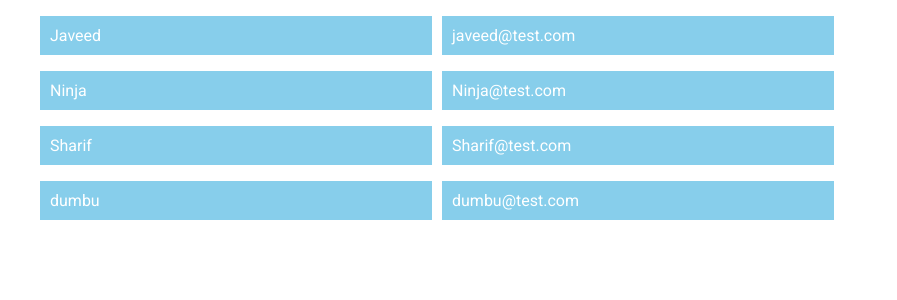
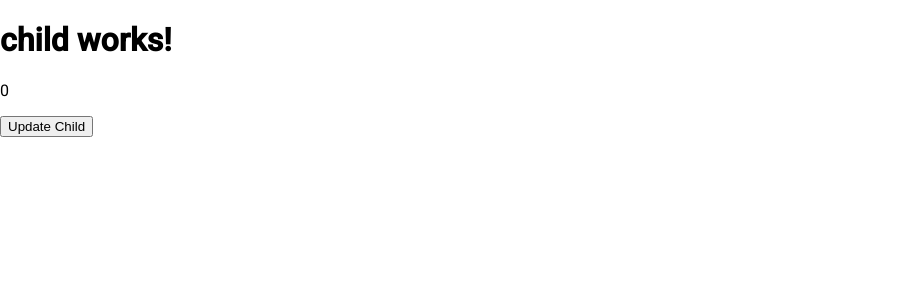
Before and after one commit to Javeed798/AngularPractice2, an Angular app: page / in a window 1280 px wide. Shown: the top 300 px of the page, without its empty margins (0-897 px from the left). Built offline with nearby package versions, Linux system fonts and the light colour scheme.

Commit message:
Revert "Reusable component"

```diff
--- a/src/app/app.component.html
+++ b/src/app/app.component.html
@@ -16,16 +16,10 @@
 
 </ul>
 
+-->
 
 <app-child [item]="data">
 
 </app-child>
 
 <button (click)="updateChild()">Update Child</button>
--->
-
-<ul *ngFor="let user of userDetails">
-    <app-user-details [item]="user">
-
-    </app-user-details>
-</ul>
--- a/src/app/app.component.ts
+++ b/src/app/app.component.ts
@@ -23,11 +23,4 @@ export class AppComponent {
   updateChild() {
     this.data = Math.floor(Math.random()*10);
   }
-
-  userDetails = [
-    {name:'Javeed', email:'javeed@test.com'},
-    {name:'Ninja', email:'Ninja@test.com'},
-    {name:'Sharif', email:'Sharif@test.com'},
-    {name:'dumbu', email:'dumbu@test.com'}
-  ]
 }
--- a/src/app/app.module.ts
+++ b/src/app/app.module.ts
@@ -4,13 +4,11 @@ import { BrowserModule } from '@angular/platform-browser';
 import { AppComponent } from './app.component';
 import { BrowserAnimationsModule } from '@angular/platform-browser/animations';
 import { MatSliderModule } from '@angular/material/slider';
-import { ChildComponent } from './child/child.component';
-import { UserDetailsComponent } from './user-details/user-details.component'
+import { ChildComponent } from './child/child.component'
 @NgModule({
   declarations: [
     AppComponent,
-    ChildComponent,
-    UserDetailsComponent
+    ChildComponent
   ],
   imports: [
     BrowserModule,
--- a/src/app/user-details/user-details.component.css
+++ /dev/null
@@ -1,8 +0,0 @@
-li {
-    display: inline-block;
-    padding: 10px;
-    background-color: skyblue;
-    width: 30%;
-    color: white;
-    margin-right: 10px;
-}
--- a/src/app/user-details/user-details.component.html
+++ /dev/null
@@ -1,6 +0,0 @@
-<li>
-    {{item.name}}
-</li>
-<li>
-    {{item.email}}
-</li>
```
Also changed, not shown: src/app/user-details/user-details.component.ts (deleted, +0 -10 lines), 1 other file (tests, documents, lock files or other folders).
